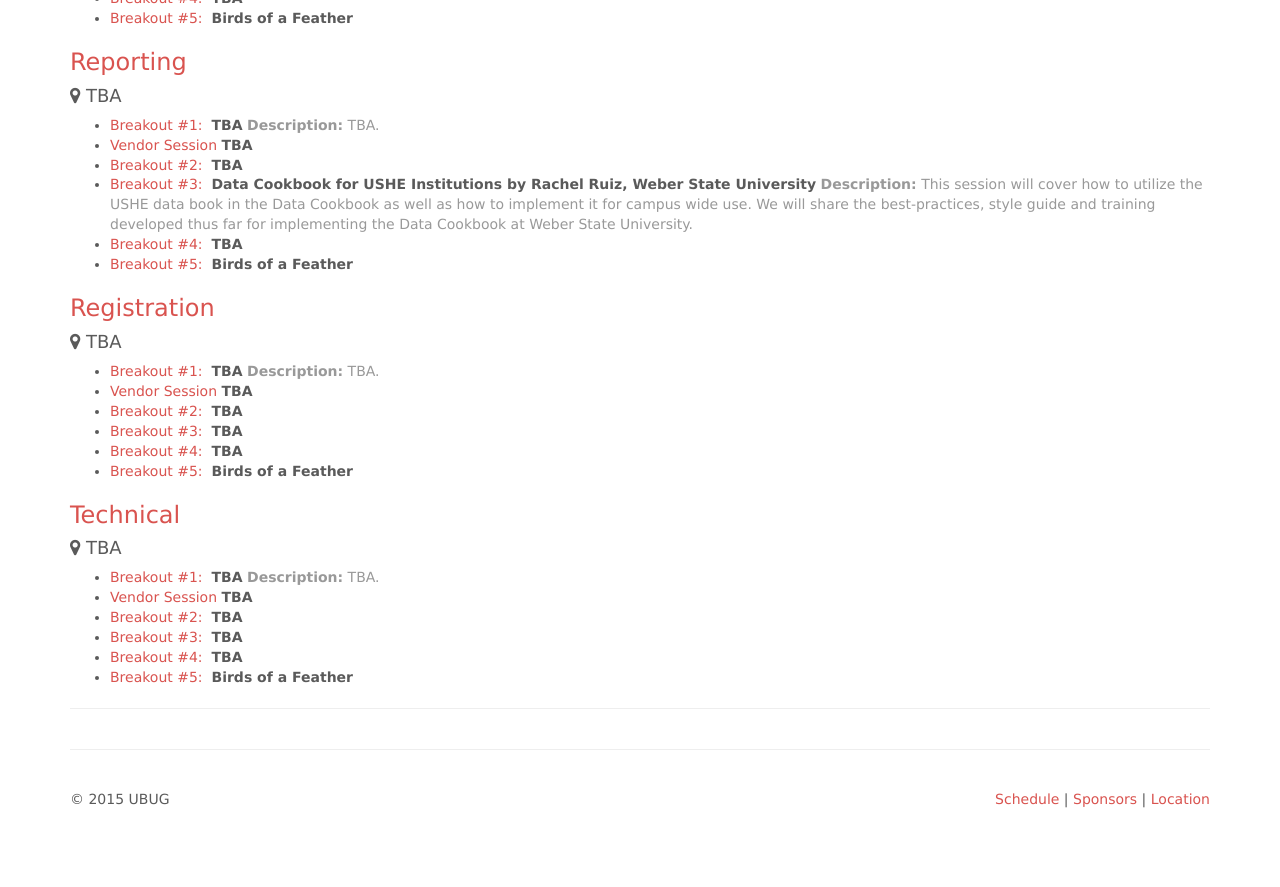
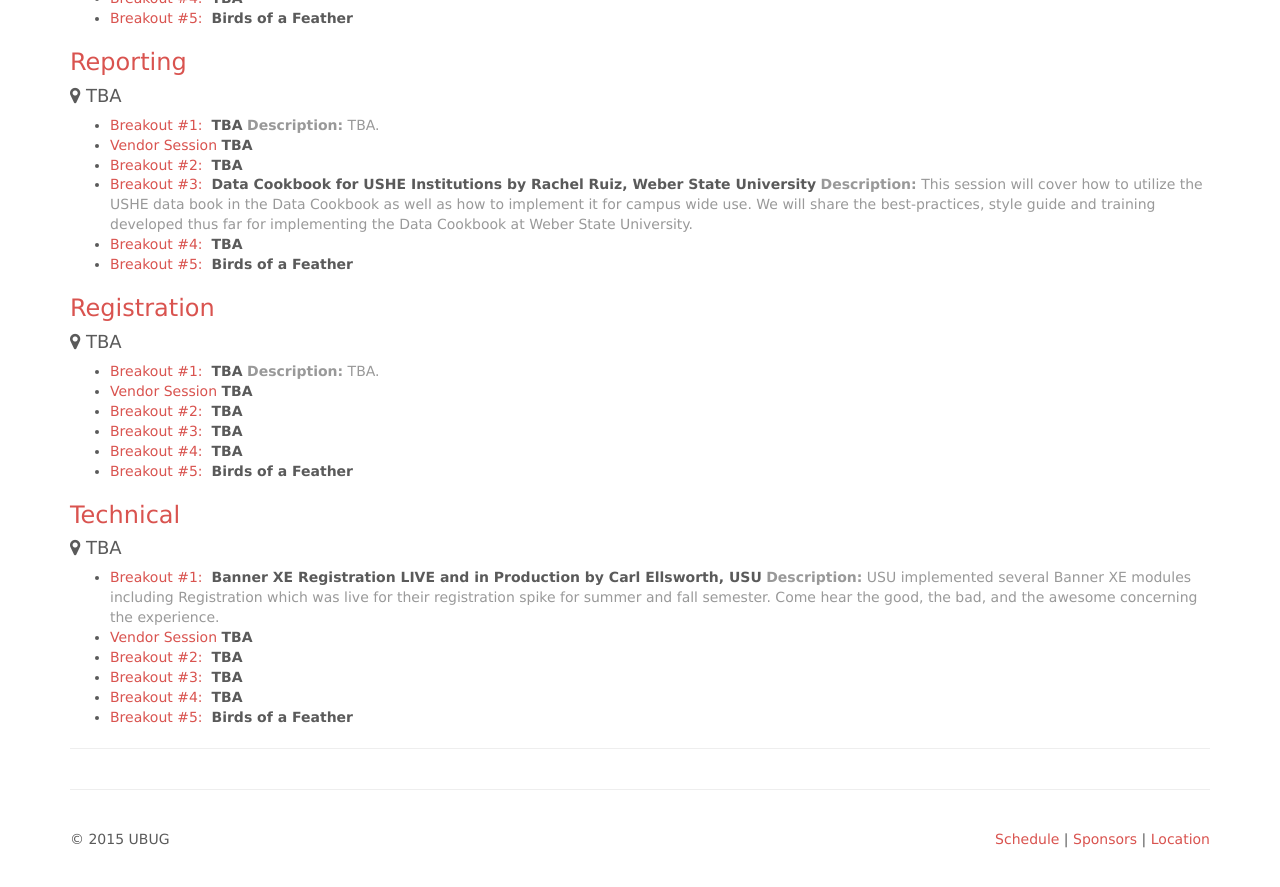
Before and after one commit to ubug/ubug.github.io, a Jekyll site: the page built from schedule/index.md, in a window 1280 px wide and 900 px high, scrolled down 2258 px. Shown: the top 887 px of the window. Built offline with Jekyll 4.4.1, drawn with Linux system fonts in a browser that asks for light colours; nearby versions of some CDN libraries; Markdown is read by kramdown in place of the engine named in the settings; before the commit the page ends 3118 px from its top, so only the background shows below that.

Commit message:
add presentation and venue map link

```diff
--- a/schedule/index.md
+++ b/schedule/index.md
@@ -3,7 +3,7 @@
 title: <i class="fa fa-calendar"></i> Schedule
 ---
 
-<p class="lead"><a href="/img/sssc-ubug-2014.pdf"><i class="fa fa-map-marker"></i> Venue Map</a></p>
+<p class="lead"><a href="/img/ubug-2015.pdf"><i class="fa fa-map-marker"></i> Venue Map</a></p>
 
 ## Thursday, May 14, 2015
 
@@ -131,8 +131,8 @@
 
 #### <i class="fa fa-map-marker"></i> TBA
 
-* <span class="text-primary">Breakout #1:</span>  **TBA**
-  <span class="text-muted">**Description:** TBA.</span>
+* <span class="text-primary">Breakout #1:</span>  **Banner XE Registration LIVE and in Production by Carl Ellsworth, USU**
+  <span class="text-muted">**Description:** USU implemented several Banner XE modules including Registration which was live for their registration spike for summer and fall semester. Come hear the good, the bad, and the awesome concerning the experience.</span>
 * <span class="text-primary">Vendor Session</span> **TBA**
 * <span class="text-primary">Breakout #2:</span>  **TBA**
 * <span class="text-primary">Breakout #3:</span>  **TBA**
```
